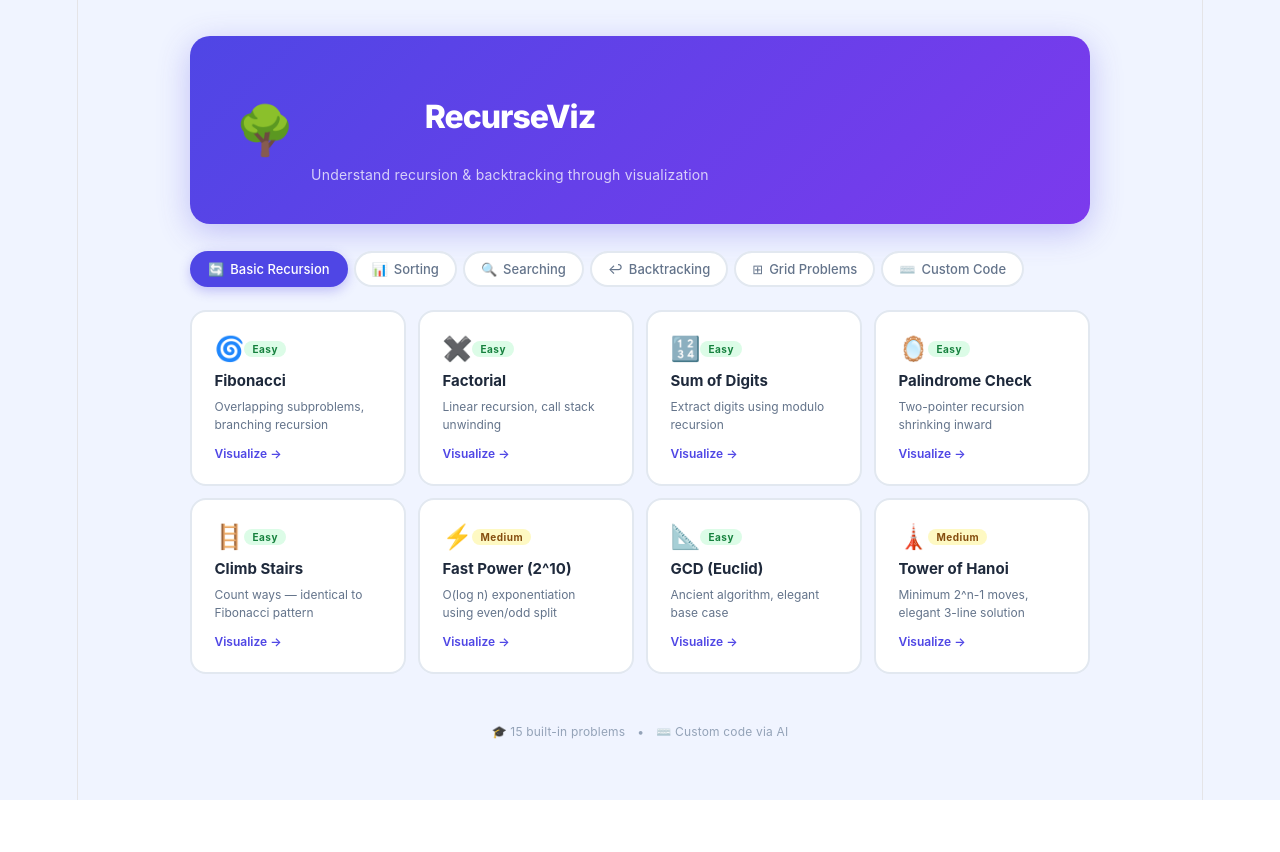
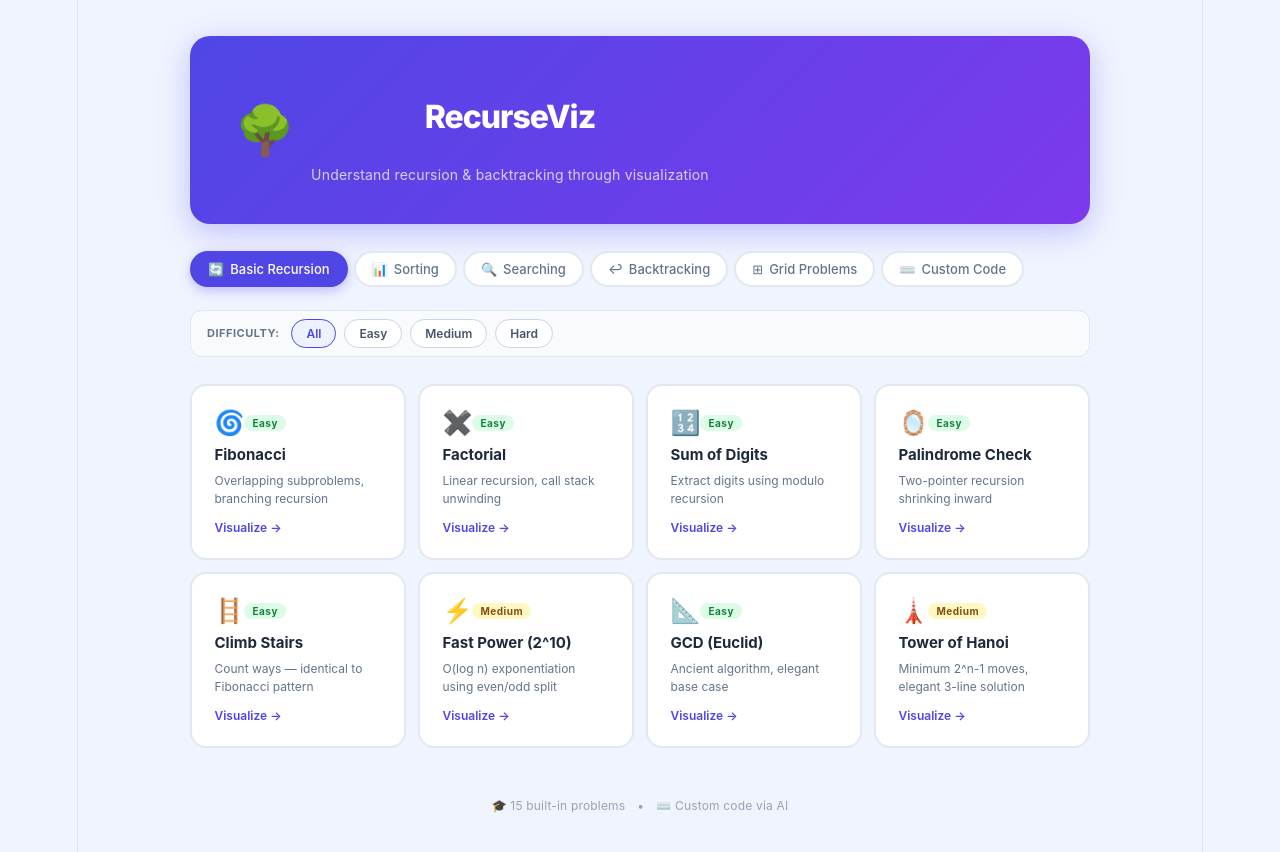
Before and after one commit to ADITYA01216/recursion-visualizer, a React (Vite) app: page / in a window 1280 px wide. Shown: the top 852 px of the page. Before the commit the page ends 800 px from the top, so only its background shows below. Built offline with nearby package versions, Linux system fonts and the light colour scheme.

Commit message:
⚡ UI Upgrade: Add difficulty level filters to home page algorithm grid

```diff
--- a/src/App.css
+++ b/src/App.css
@@ -21,6 +21,61 @@ textarea, input { font-family: inherit; outline: none; transition: border 0.2s;
 .ip-cat-btn { display: flex; align-items: center; gap: 6px; padding: 8px 16px; border: 2px solid #e2e8f0; border-radius: 40px; background: white; font-size: 13px; font-weight: 500; color: #64748b; }
 .ip-cat-btn:hover { border-color: #c7d2fe; color: #4f46e5; background: #eef2ff; }
 .ip-cat-btn.active { background: #4f46e5; color: white; border-color: #4f46e5; box-shadow: 0 4px 12px rgba(79,70,229,0.3); }
+
+/* Difficulty Filters */
+.ip-diff-filters {
+  display: flex;
+  align-items: center;
+  gap: 8px;
+  margin-bottom: 1.5rem;
+  background: #f8fafc;
+  padding: 8px 16px;
+  border-radius: 12px;
+  border: 1px solid #e2e8f0;
+}
+.ip-diff-filters-label {
+  font-size: 11px;
+  font-weight: 700;
+  color: #64748b;
+  text-transform: uppercase;
+  letter-spacing: 0.5px;
+  margin-right: 4px;
+}
+.ip-diff-btn {
+  padding: 6px 14px;
+  border-radius: 20px;
+  font-size: 12px;
+  font-weight: 600;
+  background: white;
+  border: 1.5px solid #cbd5e1;
+  color: #475569;
+  cursor: pointer;
+  transition: all 0.2s ease;
+}
+.ip-diff-btn:hover {
+  background: #f1f5f9;
+  border-color: #94a3b8;
+}
+.ip-diff-btn.active.ip-diff-all {
+  background: #eef2ff;
+  border-color: #4f46e5;
+  color: #4f46e5;
+}
+.ip-diff-btn.active.ip-diff-easy {
+  background: #dcfce7;
+  border-color: #22c55e;
+  color: #15803d;
+}
+.ip-diff-btn.active.ip-diff-medium {
+  background: #fef9c3;
+  border-color: #eab308;
+  color: #854d0e;
+}
+.ip-diff-btn.active.ip-diff-hard {
+  background: #fee2e2;
+  border-color: #ef4444;
+  color: #991b1b;
+}
 
 /* Example grid */
 .ip-grid { display: grid; grid-template-columns: repeat(auto-fill, minmax(200px, 1fr)); gap: 12px; margin-bottom: 1.5rem; }
--- a/src/components/InputPanel.jsx
+++ b/src/components/InputPanel.jsx
@@ -36,11 +36,16 @@ const DIFF_COLORS = {
 
 export default function InputPanel({ onVisualize, loading }) {
   const [cat, setCat] = useState('basic');
+  const [diffFilter, setDiffFilter] = useState('All');
   const [problem, setProblem] = useState('');
   const [code, setCode] = useState('');
   const [customMode, setCustomMode] = useState('problem');
 
-  const filtered = cat === 'custom' ? [] : EXAMPLES.filter(e => e.cat === cat);
+  const filtered = cat === 'custom' ? [] : EXAMPLES.filter(e => {
+    const matchCat = e.cat === cat;
+    const matchDiff = diffFilter === 'All' || e.diff === diffFilter;
+    return matchCat && matchDiff;
+  });
 
   function loadExample(ex) {
     onVisualize({ problem: ex.problem, code: '', boardN: 4, isBuiltIn: true });
@@ -71,13 +76,29 @@ export default function InputPanel({ onVisualize, loading }) {
           <button
             key={c.id}
             className={`ip-cat-btn ${cat === c.id ? 'active' : ''}`}
-            onClick={() => setCat(c.id)}
+            onClick={() => { setCat(c.id); setDiffFilter('All'); }}
           >
             <span>{c.emoji}</span>
             <span>{c.label}</span>
           </button>
         ))}
       </div>
+
+      {/* Difficulty Filter */}
+      {cat !== 'custom' && (
+        <div className="ip-diff-filters">
+          <span className="ip-diff-filters-label">Difficulty:</span>
+          {['All', 'Easy', 'Medium', 'Hard'].map(d => (
+            <button
+              key={d}
+              className={`ip-diff-btn ${diffFilter === d ? 'active' : ''} ip-diff-${d.toLowerCase()}`}
+              onClick={() => setDiffFilter(d)}
+            >
+              {d}
+            </button>
+          ))}
+        </div>
+      )}
 
       {/* Example grid */}
       {cat !== 'custom' && (
```
